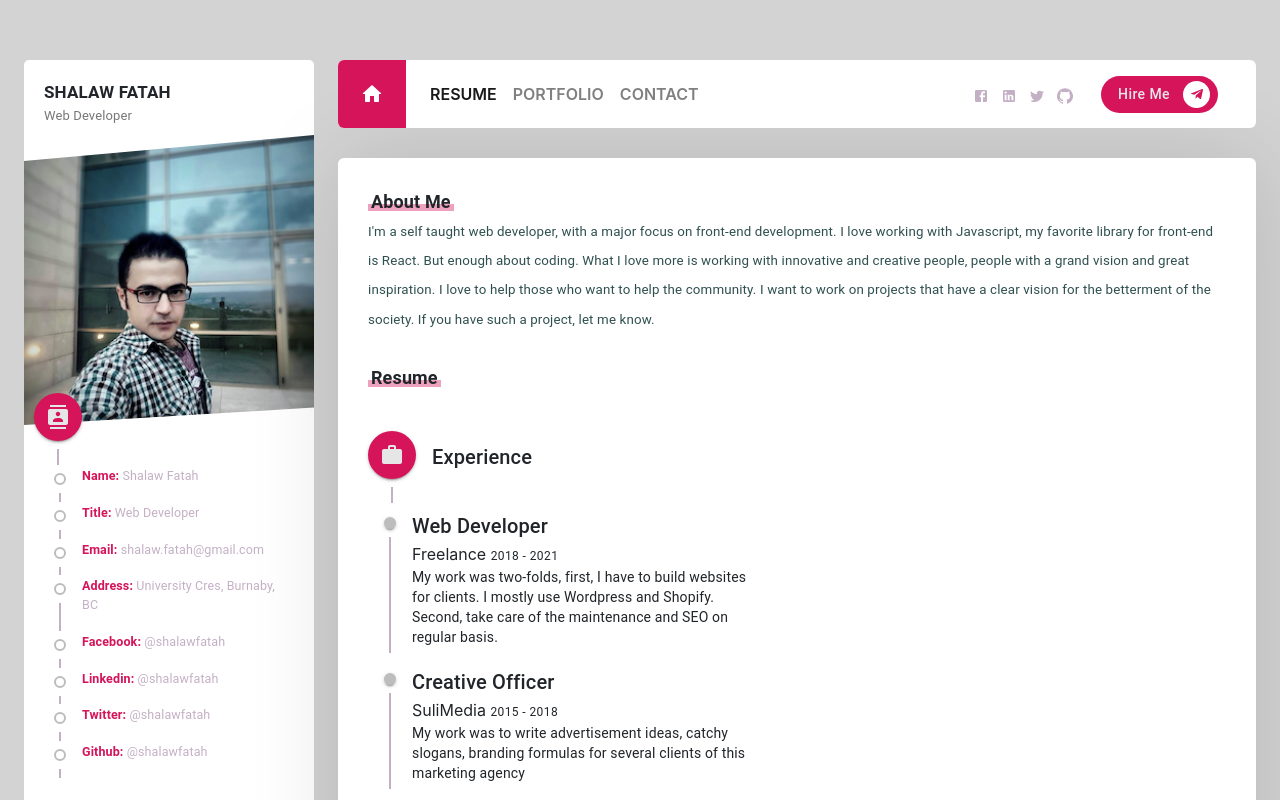
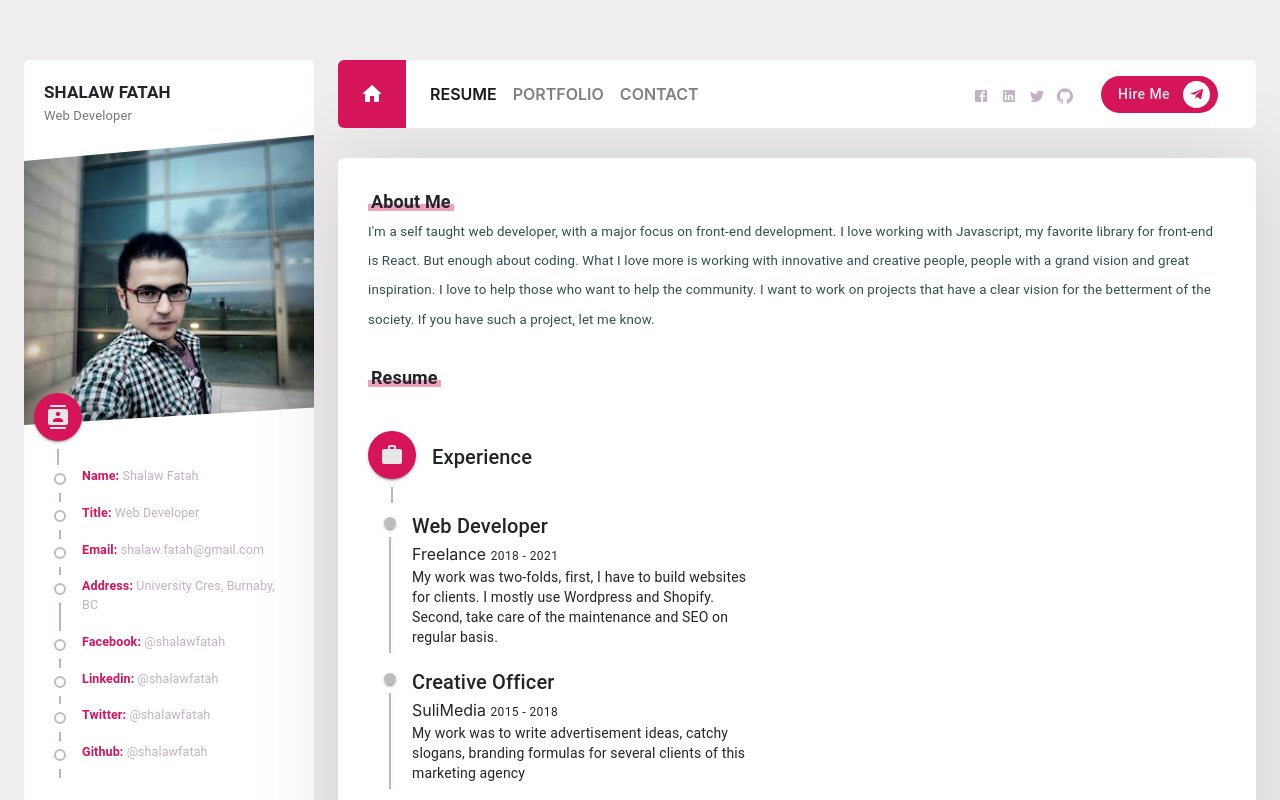
Before and after one commit to shalawfatah/react-portfolio, a React (Create React App) app: page / in a window 1280 px wide. Shown: the top 800 px of the page. Built offline with nearby package versions, Linux system fonts and the light colour scheme.

Commit message:
bg color changed

```diff
--- a/src/index.css
+++ b/src/index.css
@@ -8,7 +8,7 @@ body {
     -webkit-font-smoothing: antialiased;
     -moz-font-smoothing: antialiased;
     overflow-x: hidden;
-    background-color: rgb(212, 211, 211);
+    background-color: rgb(239, 237, 237);
 }
 code {
     font-family: source-code-pro, Menlo, Moncaco, Consolas, 'Courier New', monspace;
```
